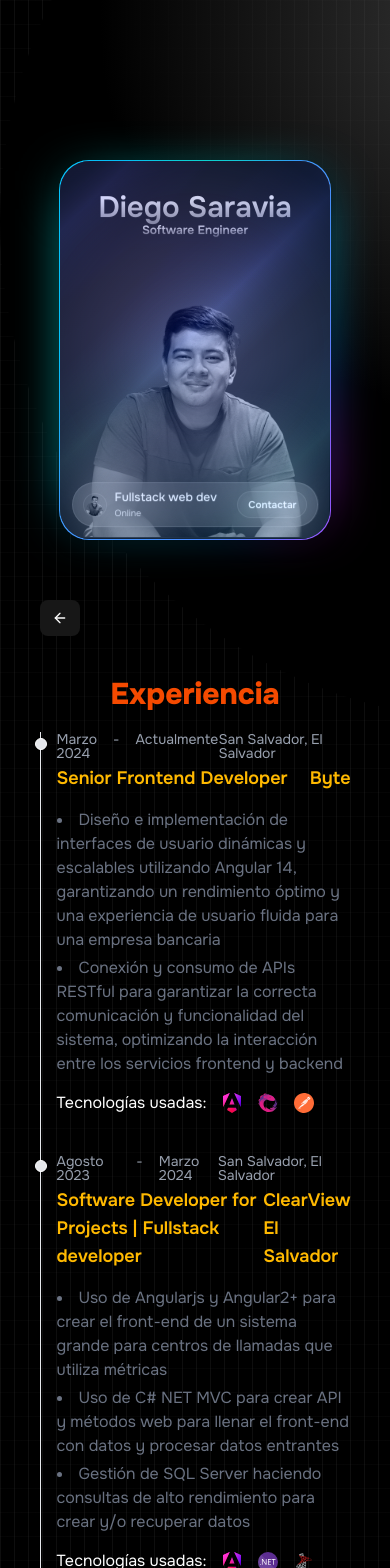
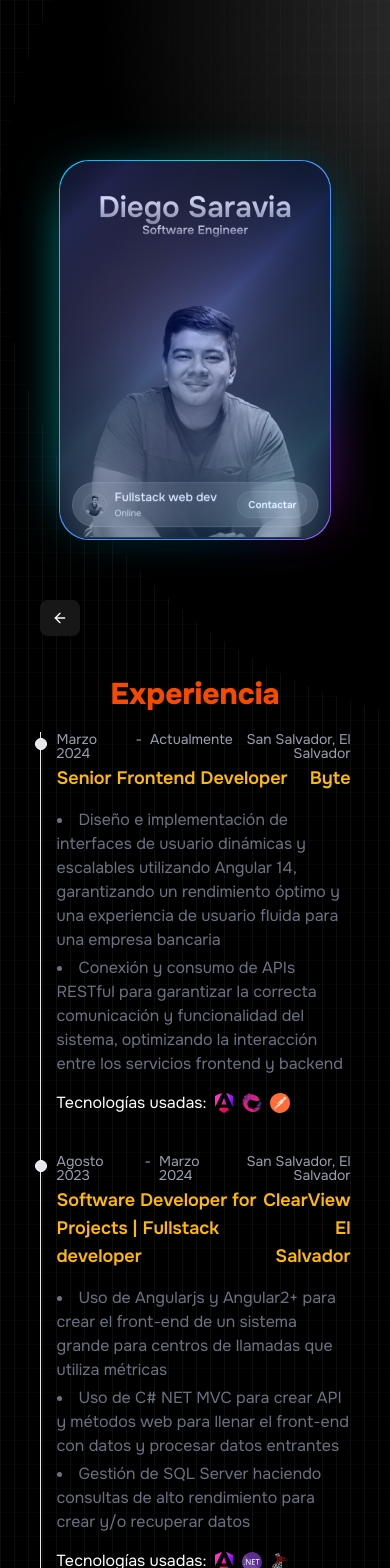
Before and after one commit to Saravia2K/portfolio, a Next.js app: page /experiencia in a window 390 px wide. Shown: the top 1568 px of the page. Built offline with nearby package versions, Linux system fonts and the light colour scheme.

Commit message:
responsive: experience

```diff
--- a/src/components/common/timeline/item.tsx
+++ b/src/components/common/timeline/item.tsx
@@ -2,6 +2,9 @@ import { type PropsWithChildren } from "react";
 import moment from "moment";
 import TechItem from "../tech-item";
 import type { ExperienceItem } from "@/lib/types";
+
+import "moment/locale/es";
+moment.locale("es");
 
 export default function TimelineItem(props: TimelineItemProps) {
   const { dates, jobTitle, company, location, current, children, techs } =
@@ -15,10 +18,10 @@ export default function TimelineItem(props: TimelineItemProps) {
 
   const ToDateContainer = toIsToday || current ? "div" : "time";
   return (
-    <li className="ms-4 [&:not(:last-child)]:mb-10">
+    <li className="ms-4 not-[:last-child]:mb-10">
       <div className="absolute -start-1.5 mt-1.5 h-3 w-3 rounded-full border border-white bg-gray-200 dark:border-gray-900 dark:bg-gray-700"></div>
-      <div className="mb-1 flex justify-between text-sm leading-none font-normal text-gray-400 capitalize dark:text-gray-500">
-        <div className="flex gap-4">
+      <div className="mb-1 grid grid-cols-[60%_auto] text-sm leading-none font-normal text-gray-400 capitalize dark:text-gray-500">
+        <div className="flex gap-2 sm:gap-4">
           <time dateTime={fromMoment.format("YYYY-MM-DD")}>
             {fromMoment.format("MMMM YYYY")}
           </time>
@@ -29,15 +32,15 @@ export default function TimelineItem(props: TimelineItemProps) {
             {toIsToday ? "Actualmente" : toMoment.format("MMMM YYYY")}
           </ToDateContainer>
         </div>
-        <span>{location}</span>
+        <span className="text-end">{location}</span>
       </div>
       <h3 className="flex justify-between text-lg font-semibold text-(--chart-4)">
-        <span>{jobTitle}</span> <span>{company}</span>
+        <span>{jobTitle}</span> <span className="text-end">{company}</span>
       </h3>
       <div className="mt-4 mb-4 text-base font-normal text-gray-500 dark:text-gray-400">
         {children}
       </div>
-      <div className="flex items-center gap-4 text-xl">
+      <div className="flex items-center gap-2 text-xl sm:gap-4">
         <span className="text-[1rem]">Tecnologías usadas:</span>
         {techs.map((tech, i) => (
           <TechItem key={i} tech={tech} />
```
